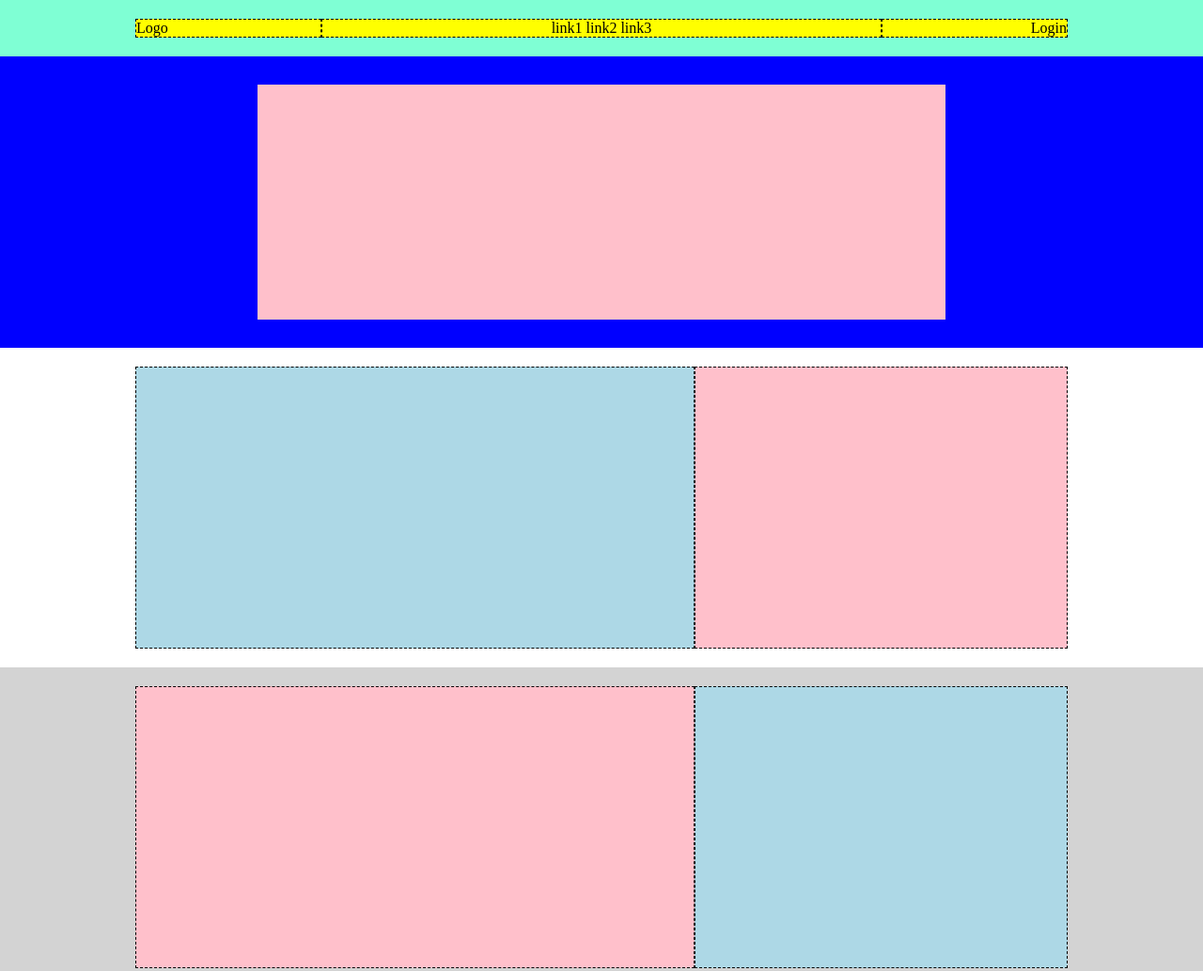
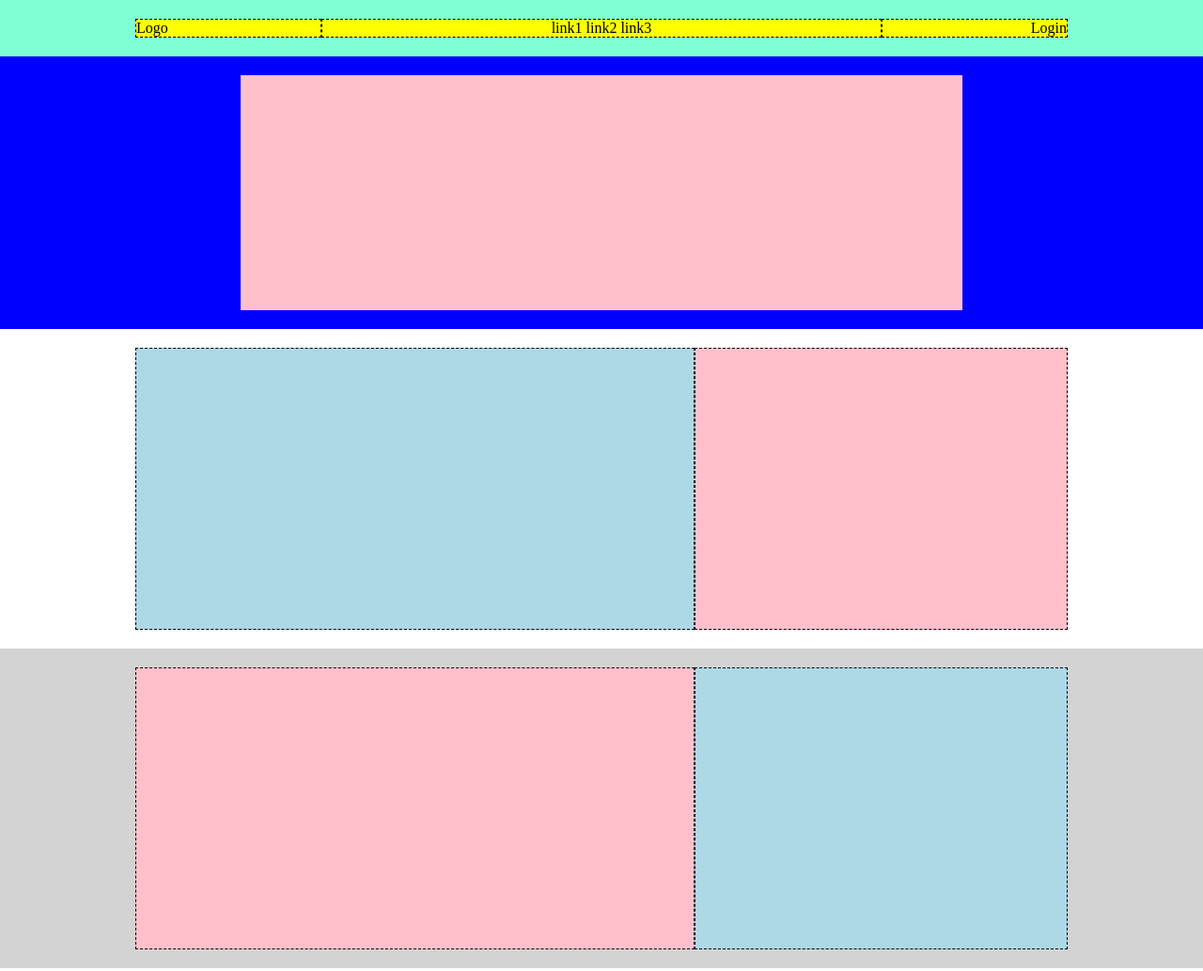
Before and after one commit to Carmine-Faella/htmlcss-struttura-discord, a plain HTML site: page index.html in a window 1280 px wide. Shown: the top 1033 px of the page at 94% size. Drawn offline with Linux system fonts and the light colour scheme.

Commit message:
Correzioni

```diff
--- a/css/style.css
+++ b/css/style.css
@@ -4,7 +4,7 @@
     box-sizing: border-box;
 }
 
-nav{
+.top_bar{
     background-color: aquamarine;
     padding: 20px;
 }
@@ -44,7 +44,7 @@ li{
 
 header{
     background-color: blue;
-    padding: 30px;
+    height: 350px;
 }
 
 .header{
@@ -52,6 +52,7 @@ header{
     margin: auto;
     height: 250px;
     background-color: pink;
+    margin-top: 20px;
 }
 
 .container{
--- a/index.html
+++ b/index.html
@@ -9,7 +9,9 @@
     </head>
     <body>
 
-        <nav>
+        <header>
+
+            <div class="top_bar">
 
                 <div class="flex_container">
 
@@ -37,9 +39,7 @@
 
                 </div>
 
-        </nav>
-
-        <header>
+            </div>
 
             <div class="header"></div>
 
```
Also changed, not shown: 1 other file. Lines whose indentation alone changed are shown as unchanged.
